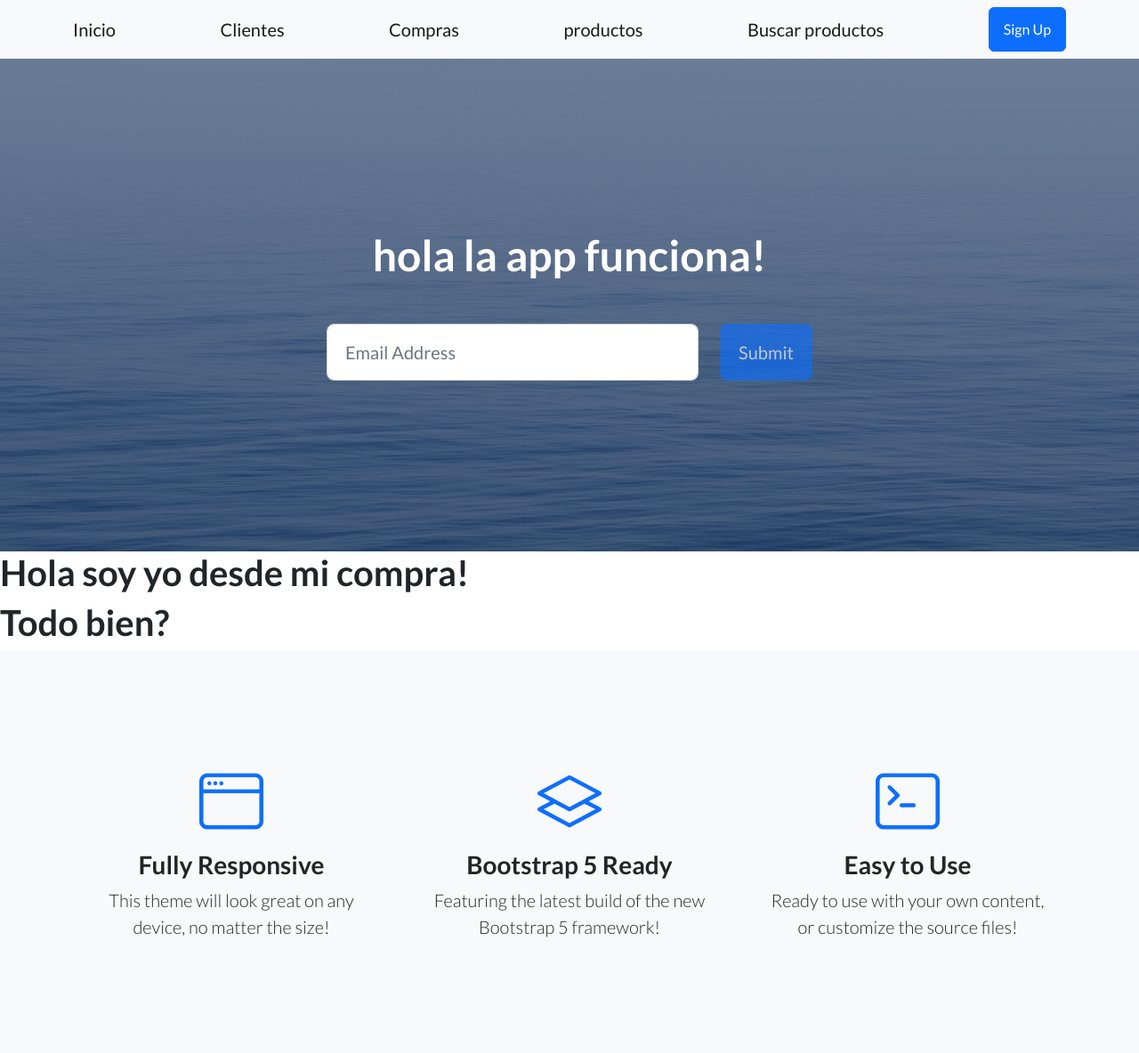
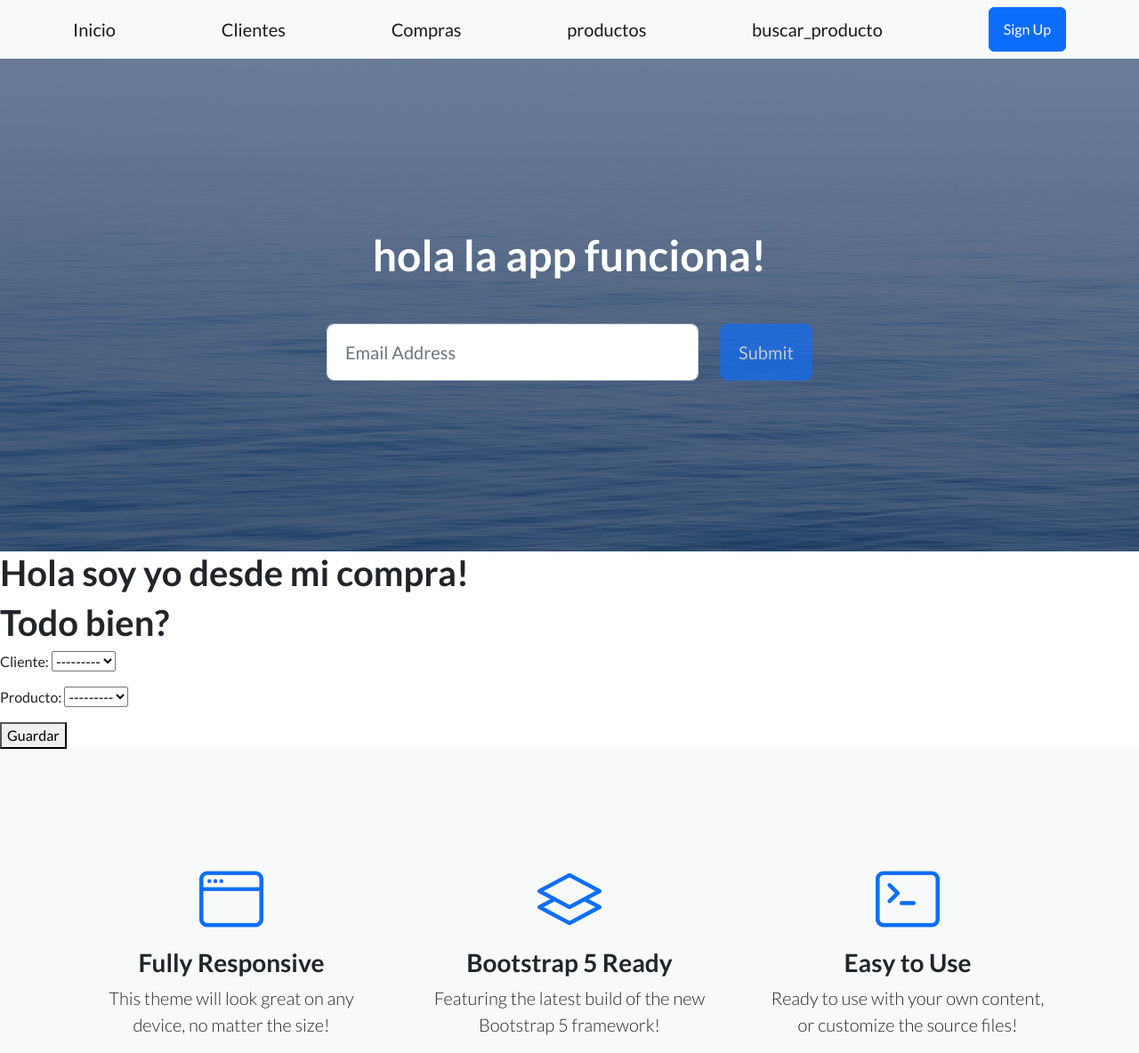
Before and after one commit to valentinreal2006-png/entrega_final_python_valentinreal, a Django app: page /compras/ in a window 1280 px wide. Shown: the top 1184 px of the page at 89% size. Run offline with Django 4.2, Linux system fonts and the light colour scheme; data that the repository does not hold is empty; some libraries are stand-ins or nearby versions.

Commit message:
first commit

```diff
--- a/blog/forms.py
+++ b/blog/forms.py
@@ -1,5 +1,5 @@
 from django import forms
-from .models import Cliente, Producto, Compra
+from blog.models import Cliente, Producto, Compra
 
 class ClienteForm(forms.ModelForm):
     class Meta:
--- a/blog/templates/blog/form_clientes.html
+++ b/blog/templates/blog/form_clientes.html
@@ -11,6 +11,11 @@
     {% block contenidoQueCambia %}
        <h1>CLIENTES</h1>
        <h1>Todo bien?</h1>
+<form method="POST">
+    {% csrf_token %}
+    {{ form.as_p }}
+    <button type="submit">Guardar</button>
+</form>
     {% endblock %}
 </body>
 </html>
--- a/blog/templates/blog/form_compras.html
+++ b/blog/templates/blog/form_compras.html
@@ -11,6 +11,11 @@
     {% block contenidoQueCambia %}
        <h1>Hola soy yo desde mi compra!</h1>
        <h1>Todo bien?</h1>
+<form method="POST">
+    {% csrf_token %}
+    {{ form.as_p }}
+    <button type="submit">Guardar</button>
+</form>
     {% endblock %}
 </body>
 </html>
--- a/blog/templates/blog/form_productos.html
+++ b/blog/templates/blog/form_productos.html
@@ -10,6 +10,11 @@
     {% load static %}
     {% block contenidoQueCambia %}
        <h1>Bienvenido estos son nuestros productos disponibles</h1>
+<form method="POST">
+    {% csrf_token %}
+    {{ form.as_p }}
+    <button type="submit">Guardar</button>
+</form>
        {% for Producto in productos %}
          <h3>{{productos.nombre_prod}}</h3>
         {% empty %}
--- a/blog/templates/blog/inicio.html
+++ b/blog/templates/blog/inicio.html
@@ -24,7 +24,7 @@
                 <a class="navbar-brand" href="{% url 'clientes' %}">Clientes</a>
                 <a class="navbar-brand" href="{% url 'compras' %}">Compras</a>
                 <a class="navbar-brand" href="{% url 'productos' %}">productos</a>
-                <a class="navbar-brand" href="{% url 'buscar' %}">Buscar productos</a>
+                <a class="navbar-brand" href="{% url 'buscar_producto' %}">buscar_producto</a>
                 <a class="btn btn-primary" href="#signup">Sign Up</a>
             </div>
         </nav>
--- a/blog/urls.py
+++ b/blog/urls.py
@@ -1,25 +1,10 @@
-from django.contrib import admin
-from django.urls import path, include
-# Asegúrate de importar las vistas de tu app 'blog'
-from blog import views
+from django.urls import path
+from blog.views import inicio, clientes, productos, compras, buscar_producto
 
 urlpatterns = [
-    # 1. RUTA DE ADMINISTRACIÓN
-    path('admin/', admin.site.urls),
-
-    # 2. RUTA DE INICIO (HOME o Raíz)
-    # Patrón: '' (URL vacía). Nombre: 'inicio'
-    # Esta línea soluciona el error en la captura_51953d.png (URL solicitada: http://127.0.0.1:8000/)
-    path('', views.inicio, name='inicio'),
-
-    # 3. RUTA EXPLÍCITA PARA /inicio/
-    # Patrón: 'inicio/'. Nombre: 'inicio_explícito' (para evitar conflictos)
-    # Esta línea soluciona el error en la captura_837b78.png (URL solicitada: http://127.0.0.1:8000/inicio/)
-    path('inicio/', views.inicio, name='inicio_explícito'),
-
-    # 4. RUTAS RESTANTES (Asumiendo que las vistas existen en blog/views.py)
-    path('clientes/', views.clientes, name='clientes'),
-    path('productos/', views.productos, name='productos'),
-    path('compras/', views.compras, name='compras'),
-    path('buscar/', views.buscar_producto, name='buscar'),
+    path("", inicio, name="inicio"),
+    path("clientes/", clientes, name="clientes"),
+    path("productos/", productos, name="productos"),
+    path("compras/", compras, name="compras"),
+    path("buscar/", buscar_producto, name="buscar_producto"),
 ]
--- a/blog/views.py
+++ b/blog/views.py
@@ -1,6 +1,6 @@
 from django.shortcuts import render, redirect
 from .forms import ClienteForm, ProductoForm, CompraForm, BuscarProductoForm
-from .models import Producto
+from blog.models import Producto
 
 def inicio(request):
     """Vista simple para la página de inicio."""
```
